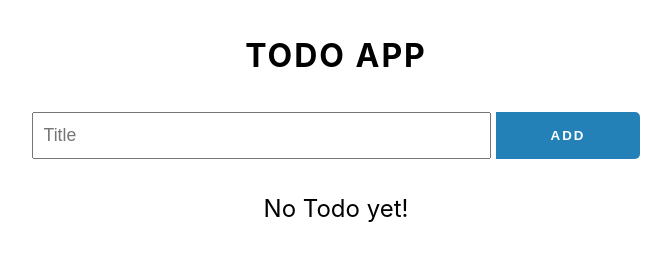
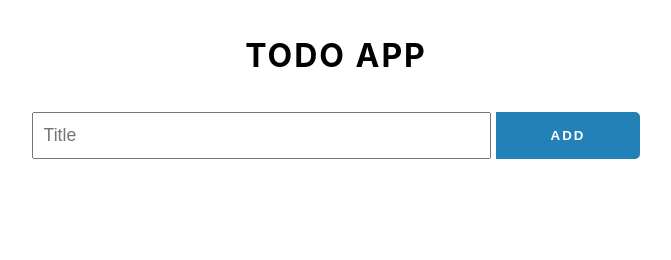
Before and after one commit to imshaileshkr/TODO-TypeScript, a website built with Vite: page index.html in a window 1280 px wide. Shown: the whole page, without its empty margins (304-975 px from the left). Built offline with nearby package versions, Linux system fonts and the light colour scheme.

Commit message:
test git config

```diff
--- a/src/style.css
+++ b/src/style.css
@@ -93,4 +93,5 @@ p {
 }
 .no_todo {
   text-align: center;
+  color: transparent;
 }
```
